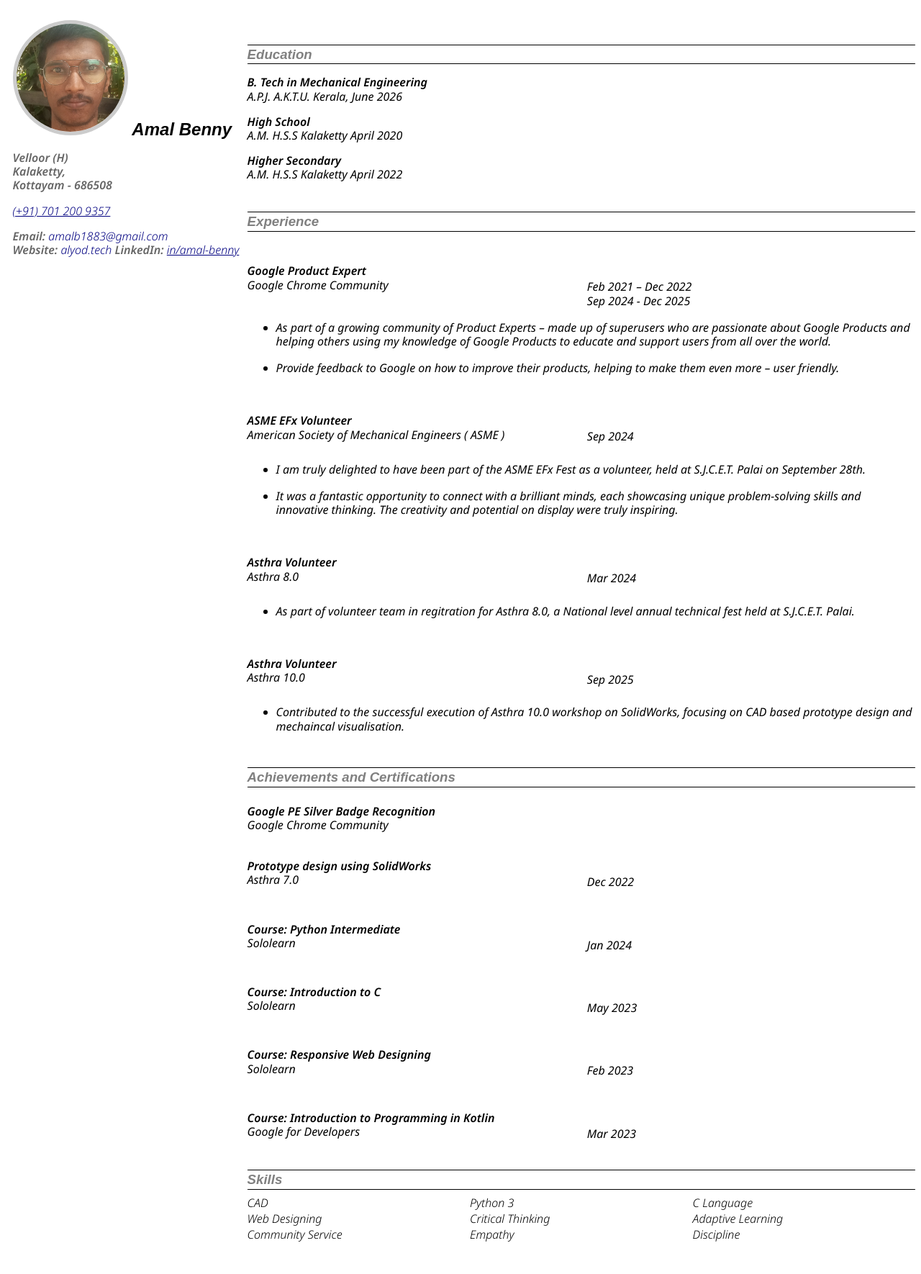
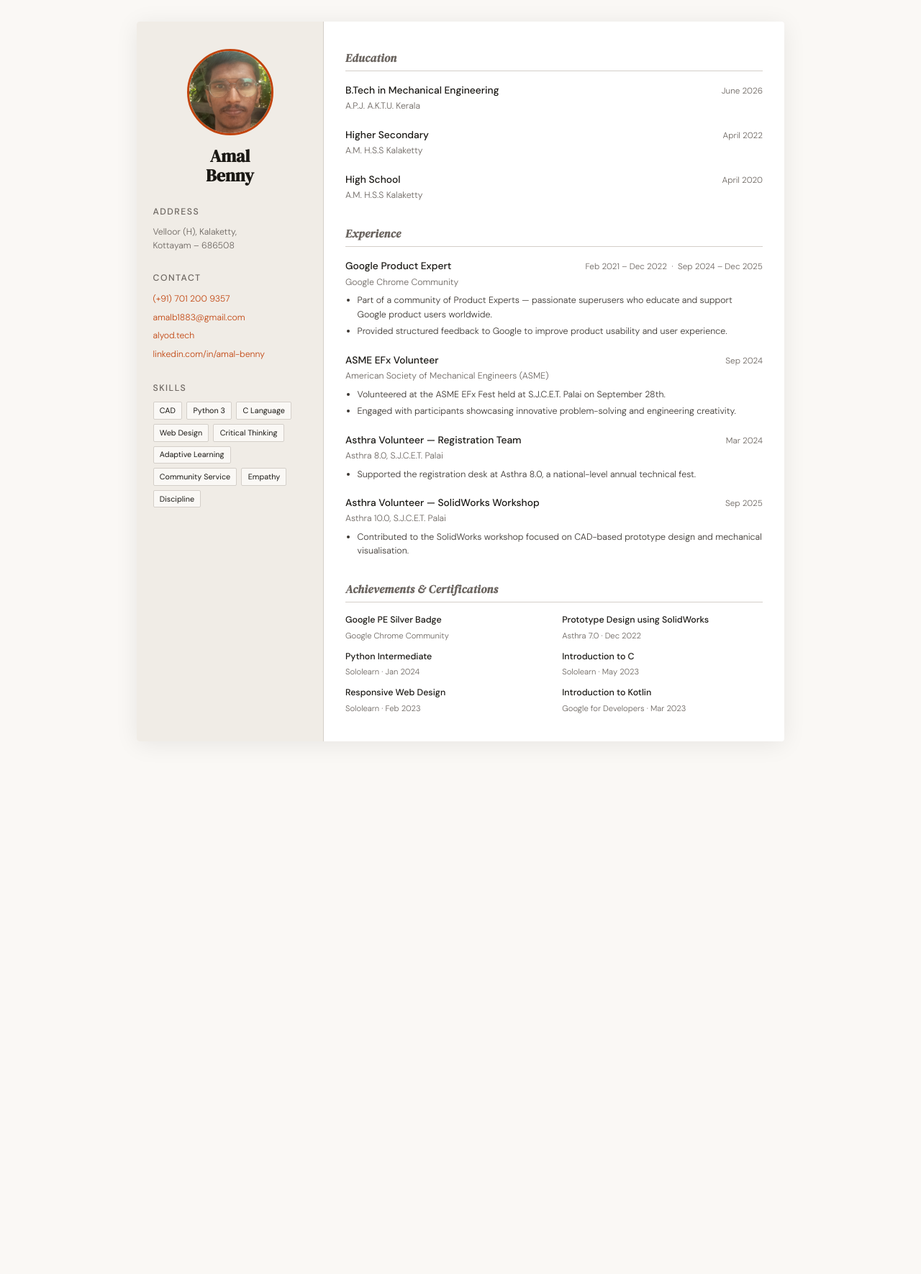
Before and after one commit to amalbenny/amalbenny.github.io, a Jekyll site: the page assets/documents/resume.html, which Jekyll copies as it is, in a window 1280 px wide. Shown: the whole page at 72% size. Built offline with Jekyll 4.4.1, drawn with Linux system fonts in a browser that asks for light colours; after the commit the page ends 1060 px from its top, so only the background shows below that.

Commit message:
Revamp resume HTML with improved structure and styles and upgrading to complete HTML-5
Updated the resume HTML structure and styles, enhancing layout and responsiveness with modern CSS practices. Added meta tags for character set, viewport, and description for better SEO.

```diff
--- a/assets/documents/resume.html
+++ b/assets/documents/resume.html
@@ -1,199 +1,423 @@
-<html>
+<!DOCTYPE html>
+<html lang="en">
 <head>
-	<meta http-equiv="content-type" content="text/html; charset=utf-8"/>
-	<title>Resume | Amal Benny</title>
-	<meta name="generator" content="LibreOffice 24.2.7.2 (Linux)"/>
-	<meta name="created" content="2025-11-06T11:07:27.615518715"/>
-	<link rel="preconnect" href="https://fonts.googleapis.com">
-	<link rel="preconnect" href="https://fonts.gstatic.com" crossorigin>
-	<link href="https://fonts.googleapis.com/css2?family=Noto+Sans:ital,wght@1,300..600&display=swap" rel="stylesheet">
-	<style type="text/css">
-		@page { size: 8.27in 11.69in; margin: 0.7in 0 }
-		body{ display: flex; overflow: auto;
-			  font-family: "Roboto Ann", "Noto Sans", sans-serif; font-optical-sizing: auto; font-weight: 300; font-style: italic;
-			  font-variation-settings: "wdth" 100;
+  <meta charset="UTF-8" />
+  <meta name="viewport" content="width=device-width, initial-scale=1.0" />
+  <meta name="description" content="Resume of Amal Benny – Mechanical Engineering student, Google Product Expert, and tech enthusiast." />
+  <title>Amal Benny — Resume</title>
+
+  <link rel="preconnect" href="https://fonts.googleapis.com" />
+  <link rel="preconnect" href="https://fonts.gstatic.com" crossorigin />
+  <link href="https://fonts.googleapis.com/css2?family=DM+Serif+Display:ital@0;1&family=DM+Sans:ital,opsz,wght@0,9..40,300;0,9..40,400;0,9..40,500;1,9..40,300&display=swap" rel="stylesheet" />
+
+  <style>
+    /* ── Reset & tokens ───────────────────────── */
+    *, *::before, *::after { box-sizing: border-box; margin: 0; padding: 0; }
+
+    :root {
+      --ink:      #1a1814;
+      --muted:    #6b6560;
+      --rule:     #d4cfc9;
+      --accent:   #c1440e;
+      --bg:       #faf8f5;
+      --sidebar:  #f0ece6;
+      --font-serif: "DM Serif Display", Georgia, serif;
+      --font-sans:  "DM Sans", system-ui, sans-serif;
+      --gap: 2rem;
     }
-		b{ font-weight:600; }
-		p { line-height: 120%; margin-bottom: 0.1in; background: transparent }
-		h1 { margin-bottom: 0.08in; background: transparent; page-break-after: avoid }
-		h1.western { font-family: "Liberation Sans", sans-serif; font-size: 18pt; font-weight: bold }
-		h3 { color: #808080; margin-top: 0.1in; margin-bottom: 0.08in; background: transparent; page-break-after: avoid }
-		h3.western { font-family: "Liberation Sans", sans-serif; font-size: 14pt; font-weight: bold }
 
-		/* Custom CSS */
-		.side-bar{ width: 25%; height: 100vh; box-sizing: border-box; margin-left: 0.1in; }
-		main{ flex: 1; box-sizing: border-box; margin-left: 10px; }
-		.grid-list-wrapper-3{
+    html { font-size: 15px; }
+
+    body {
+      background: var(--bg);
+      color: var(--ink);
+      font-family: var(--font-sans);
+      font-weight: 300;
+      line-height: 1.6;
+      min-height: 100vh;
+    }
+
+    a {
+      color: var(--accent);
+      text-decoration: none;
+    }
+    a:hover { text-decoration: underline; }
+
+    /* ── Page shell ───────────────────────────── */
+    .page {
       display: grid;
-			grid-template-columns: 1fr 1fr 1fr; /* 1/3 fraction + 1/3 fraction + 1/3 fraction */
+      grid-template-columns: 260px 1fr;
+      max-width: 900px;
+      margin: 2rem auto;
+      background: #fff;
+      box-shadow: 0 4px 32px rgba(0,0,0,.08);
+      border-radius: 4px;
+      overflow: hidden;
     }
-		/* Ends Here */
+
+    /* ── Sidebar ──────────────────────────────── */
+    aside {
+      background: var(--sidebar);
+      padding: 2.5rem 1.5rem;
+      display: flex;
+      flex-direction: column;
+      gap: 1.8rem;
+      border-right: 1px solid var(--rule);
+    }
+
+    .profile-wrap {
+      display: flex;
+      flex-direction: column;
+      align-items: center;
+      gap: 1rem;
+      text-align: center;
+    }
 
     .profile-pic {
-        width: 150px;
-        height: 150px;
-        border-radius: 50%; /* Makes the image circular */
-        border: 5px solid #ccc; /* Adds a border */
-        object-fit: cover; /* Ensures the image fits within the circle */
+      width: 120px;
+      height: 120px;
+      border-radius: 50%;
+      object-fit: cover;
+      border: 3px solid var(--accent);
+    }
+
+    /* Fallback avatar when image is absent */
+    .profile-fallback {
+      width: 120px;
+      height: 120px;
+      border-radius: 50%;
+      background: linear-gradient(135deg, #d4cfc9, #bbb5ae);
+      border: 3px solid var(--accent);
+      display: flex;
+      align-items: center;
+      justify-content: center;
+      font-family: var(--font-serif);
+      font-size: 2.2rem;
+      color: #fff;
+      letter-spacing: -.02em;
+      flex-shrink: 0;
+    }
+
+    .name {
+      font-family: var(--font-serif);
+      font-size: 1.6rem;
+      line-height: 1.15;
+      color: var(--ink);
+    }
+
+    .sidebar-section { display: flex; flex-direction: column; gap: .4rem; }
+
+    .sidebar-label {
+      font-size: .65rem;
+      font-weight: 500;
+      letter-spacing: .12em;
+      text-transform: uppercase;
+      color: var(--accent);
+      margin-bottom: .2rem;
+    }
+
+    .sidebar-section address {
+      font-style: normal;
+      font-size: .82rem;
+      color: var(--muted);
+      line-height: 1.5;
+    }
+
+    .sidebar-section p {
+      font-size: .82rem;
+      color: var(--muted);
+    }
+
+    .skills-grid {
+      display: flex;
+      flex-wrap: wrap;
+      gap: .4rem;
+    }
+
+    .skill-tag {
+      background: var(--bg);
+      border: 1px solid var(--rule);
+      border-radius: 2px;
+      padding: .18rem .55rem;
+      font-size: .72rem;
+      color: var(--ink);
+      font-weight: 400;
+    }
+
+    /* ── Main content ─────────────────────────── */
+    main {
+      padding: 2.5rem 2rem;
+      display: flex;
+      flex-direction: column;
+      gap: 2rem;
+    }
+
+    /* ── Section titles ───────────────────────── */
+    section > h2 {
+      font-family: var(--font-serif);
+      font-style: italic;
+      font-size: 1.05rem;
+      color: var(--muted);
+      letter-spacing: .02em;
+      border-bottom: 1px solid var(--rule);
+      padding-bottom: .35rem;
+      margin-bottom: 1rem;
+    }
+
+    /* ── Entry rows ───────────────────────────── */
+    .entry { margin-bottom: 1.2rem; }
+    .entry:last-child { margin-bottom: 0; }
+
+    .entry-header {
+      display: flex;
+      justify-content: space-between;
+      align-items: baseline;
+      flex-wrap: wrap;
+      gap: .25rem;
+      margin-bottom: .15rem;
+    }
+
+    .entry-title {
+      font-weight: 500;
+      font-size: .92rem;
+      color: var(--ink);
+    }
+
+    .entry-org {
+      font-size: .82rem;
+      color: var(--muted);
+    }
+
+    .entry-date {
+      font-size: .78rem;
+      color: var(--muted);
+      white-space: nowrap;
+    }
+
+    .entry ul {
+      padding-left: 1.1rem;
+      margin-top: .4rem;
+      display: flex;
+      flex-direction: column;
+      gap: .3rem;
+    }
+
+    .entry ul li {
+      font-size: .83rem;
+      color: #3a3530;
+      line-height: 1.55;
+    }
+
+    /* ── Achievements two-column grid ─────────── */
+    .cert-grid {
+      display: grid;
+      grid-template-columns: 1fr 1fr;
+      gap: .75rem 1.5rem;
+    }
+
+    .cert-item { display: flex; flex-direction: column; gap: .1rem; }
+
+    .cert-name {
+      font-weight: 500;
+      font-size: .83rem;
+      color: var(--ink);
+    }
+
+    .cert-meta {
+      font-size: .75rem;
+      color: var(--muted);
+    }
+
+    /* ── Print / narrow ───────────────────────── */
+    @media (max-width: 700px) {
+      .page {
+        grid-template-columns: 1fr;
+        margin: 0;
+        border-radius: 0;
+        box-shadow: none;
+      }
+      aside { border-right: none; border-bottom: 1px solid var(--rule); }
+      .cert-grid { grid-template-columns: 1fr; }
+    }
+
+    @media print {
+      body { background: #fff; }
+      .page { box-shadow: none; margin: 0; max-width: 100%; border-radius: 0; }
     }
   </style>
 </head>
-	<body lang="en" link="#000080" vlink="#800000" dir="ltr">
 
-	<aside class="side-bar">
-		<h1 class="western">
-        <img src="profile.jpg" alt="Profile Picture" class="profile-pic">
-		Amal Benny</h1>
-		<p><font color="#666666"><b>Velloor (H)<br/>
-		Kalaketty,<br/>
-		Kottayam
-		- 686508</b></font></p>
-		<p><font color="#666666"><a href="tel:+917012009357">(+91) 701 200 9357</a><br/>
-		</font></p>
-		<p><font color="#666666"><b>Email: </b><a style="text-decoration: none;" href="mailto:amalb1883@gmail.com">amalb1883@gmail.com</a><br/>
-		<b>Website:</b>
-		<a href="https://alyod.tech/" style="text-decoration: none;" target="_blank" rel="noopener noreferrer">alyod.tech</a>
-        <b>LinkedIn:</b>
-        <a href="https://linkedin.com/in/amal-benny" target="_blank" rel="noopener noreferrer">in/amal-benny</a></font></p>
+<body>
+  <div class="page">
 
+    <!-- ── Sidebar ── -->
+    <aside>
+      <div class="profile-wrap">
+        <!-- Shows fallback initials if profile.jpg is unavailable -->
+        <img
+          src="profile.jpg"
+          alt="Amal Benny"
+          class="profile-pic"
+          onerror="this.style.display='none';this.nextElementSibling.style.display='flex';"
+        />
+        <div class="profile-fallback" style="display:none;" aria-hidden="true">AB</div>
+        <h1 class="name">Amal<br/>Benny</h1>
+      </div>
+
+      <div class="sidebar-section">
+        <p class="sidebar-label">Address</p>
+        <address>
+          Velloor (H), Kalaketty,<br/>
+          Kottayam – 686508
+        </address>
+      </div>
+
+      <div class="sidebar-section">
+        <p class="sidebar-label">Contact</p>
+        <p><a href="tel:+917012009357">(+91) 701 200 9357</a></p>
+        <p><a href="mailto:amalb1883@gmail.com">amalb1883@gmail.com</a></p>
+        <p><a href="https://alyod.tech/" target="_blank" rel="noopener noreferrer">alyod.tech</a></p>
+        <p><a href="https://linkedin.com/in/amal-benny" target="_blank" rel="noopener noreferrer">linkedin.com/in/amal-benny</a></p>
+      </div>
+
+      <div class="sidebar-section">
+        <p class="sidebar-label">Skills</p>
+        <div class="skills-grid" role="list">
+          <span class="skill-tag" role="listitem">CAD</span>
+          <span class="skill-tag" role="listitem">Python 3</span>
+          <span class="skill-tag" role="listitem">C Language</span>
+          <span class="skill-tag" role="listitem">Web Design</span>
+          <span class="skill-tag" role="listitem">Critical Thinking</span>
+          <span class="skill-tag" role="listitem">Adaptive Learning</span>
+          <span class="skill-tag" role="listitem">Community Service</span>
+          <span class="skill-tag" role="listitem">Empathy</span>
+          <span class="skill-tag" role="listitem">Discipline</span>
+        </div>
+      </div>
     </aside>
 
-	<main><br/><br/>
-		<h3 class="western" style="border-top: 1px solid #000000; border-bottom: 1px solid #000000; border-left: none; border-right: none; padding: 0.02in 0in">
-		Education</h3>
+    <!-- ── Main ── -->
+    <main>
 
-		<p><b>B. Tech in Mechanical Engineering</b><span style="font-weight: normal"><br/>
-		A.P.J.
-		A.K.T.U. Kerala, </span><span style="font-weight: normal">June 2026</span></p>
+      <!-- Education -->
+      <section aria-labelledby="edu-heading">
+        <h2 id="edu-heading">Education</h2>
 
-		<p><b>High School </b><span style="font-weight: normal"><br/>
-		A.M. H.S.S Kalaketty </span><span style="font-weight: normal">April 2020</span></p>
+        <div class="entry">
+          <div class="entry-header">
+            <span class="entry-title">B.Tech in Mechanical Engineering</span>
+            <span class="entry-date">June 2026</span>
+          </div>
+          <p class="entry-org">A.P.J. A.K.T.U. Kerala</p>
+        </div>
 
-		<p><b>Higher Secondary</b><span style="font-weight: normal"><br/>
-		A.M. H.S.S Kalaketty </span><span style="font-weight: normal">April 2022</span></p>
-		<br/>
+        <div class="entry">
+          <div class="entry-header">
+            <span class="entry-title">Higher Secondary</span>
+            <span class="entry-date">April 2022</span>
+          </div>
+          <p class="entry-org">A.M. H.S.S Kalaketty</p>
+        </div>
 
-		<h3 class="western" style="border-top: 1px solid #000000; border-bottom: 1px solid #000000; border-left: none; border-right: none; padding: 0.02in 0in">
-		Experience</h3>
-		<br/>
+        <div class="entry">
+          <div class="entry-header">
+            <span class="entry-title">High School</span>
+            <span class="entry-date">April 2020</span>
+          </div>
+          <p class="entry-org">A.M. H.S.S Kalaketty</p>
+        </div>
+      </section>
 
-		<div id="Section1" dir="ltr" gutter="0" style="column-count: 2"><p align="left">
-			<b>Google Product Expert<br/>
-		</b><span style="font-weight: normal">Google Chrome Community</span></p><br/>
-			<p style="font-weight: normal">Feb 2021 – Dec 2022 <br> Sep 2024 - Dec 2025
-			</p>
+      <!-- Experience -->
+      <section aria-labelledby="exp-heading">
+        <h2 id="exp-heading">Experience</h2>
+
+        <div class="entry">
+          <div class="entry-header">
+            <span class="entry-title">Google Product Expert</span>
+            <span class="entry-date">Feb 2021 – Dec 2022 &nbsp;·&nbsp; Sep 2024 – Dec 2025</span>
           </div>
+          <p class="entry-org">Google Chrome Community</p>
           <ul>
-			<li><p style="font-weight: normal">As  part of a growing community
-			of Product Experts – made up of superusers who are passionate
-			about Google Products and helping others using my knowledge of
-			Google Products to educate and support users from all over the
-			world.
+            <li>Part of a community of Product Experts — passionate superusers who educate and support Google product users worldwide.</li>
+            <li>Provided structured feedback to Google to improve product usability and user experience.</li>
+          </ul>
         </div>
-			<li><p style="font-weight: normal">Provide feedback to Google on how
-			to improve their products, helping to make them even more – user
-			friendly.</div>
+
+        <div class="entry">
+          <div class="entry-header">
+            <span class="entry-title">ASME EFx Volunteer</span>
+            <span class="entry-date">Sep 2024</span>
+          </div>
+          <p class="entry-org">American Society of Mechanical Engineers (ASME)</p>
+          <ul>
+            <li>Volunteered at the ASME EFx Fest held at S.J.C.E.T. Palai on September 28th.</li>
+            <li>Engaged with participants showcasing innovative problem-solving and engineering creativity.</li>
           </ul>
-		<br/>
+        </div>
 
-		<div id="Section2" dir="ltr" gutter="0" style="column-count: 2"><p align="left">
-			<b>ASME EFx Volunteer</b><u><b><br/>
-		</b></u><span style="font-weight: normal">American
-			Society of Mechanical Engineers ( ASME )</span></p><br/>
-			<p style="font-weight: normal">Sep 2024</p>
+        <div class="entry">
+          <div class="entry-header">
+            <span class="entry-title">Asthra Volunteer — Registration Team</span>
+            <span class="entry-date">Mar 2024</span>
           </div>
+          <p class="entry-org">Asthra 8.0, S.J.C.E.T. Palai</p>
           <ul>
-			<li><p style="font-weight: normal"> I am truly delighted to have
-			been part of the ASME EFx Fest as a volunteer, held at S.J.C.E.T.
-			Palai on September 28th.</div>
-			<li><p style="font-weight: normal">It was a fantastic opportunity to
-			connect with a brilliant minds, each showcasing unique
-			problem-solving skills and innovative thinking. The creativity and
-			potential on display were truly inspiring.</div>
+            <li>Supported the registration desk at Asthra 8.0, a national-level annual technical fest.</li>
           </ul>
-		<br/>
+        </div>
 
-		<div id="Section3" dir="ltr" gutter="0" style="column-count: 2"><p align="left">
-			<b>Asthra Volunteer<br/>
-		</b><span style="font-weight: normal">Asthra 8.0</span></p><br/>
-			<p style="font-weight: normal">Mar 2024
-			</p>
+        <div class="entry">
+          <div class="entry-header">
+            <span class="entry-title">Asthra Volunteer — SolidWorks Workshop</span>
+            <span class="entry-date">Sep 2025</span>
           </div>
+          <p class="entry-org">Asthra 10.0, S.J.C.E.T. Palai</p>
           <ul>
-			<li><p style="font-weight: normal">As  part of volunteer team in regitration
-			for Asthra 8.0, a National level annual technical fest held at S.J.C.E.T. Palai.
+            <li>Contributed to the SolidWorks workshop focused on CAD-based prototype design and mechanical visualisation.</li>
+          </ul>
         </div>
-		</ul>
-		<br/>
+      </section>
 
-		<div id="Section4" dir="ltr" gutter="0" style="column-count: 2"><p align="left">
-			<b>Asthra Volunteer<br/>
-		</b><span style="font-weight: normal">Asthra 10.0</span></p><br/>
-			<p style="font-weight: normal">Sep 2025
-			</p>
+      <!-- Achievements & Certifications -->
+      <section aria-labelledby="cert-heading">
+        <h2 id="cert-heading">Achievements &amp; Certifications</h2>
+        <div class="cert-grid">
+
+          <div class="cert-item">
+            <span class="cert-name">Google PE Silver Badge</span>
+            <span class="cert-meta">Google Chrome Community</span>
           </div>
-		<ul>
-			<li><p style="font-weight: normal">Contributed to the successful execution
-				of Asthra 10.0 workshop on SolidWorks, focusing on CAD based prototype
-				design and mechaincal visualisation.
+
+          <div class="cert-item">
+            <span class="cert-name">Prototype Design using SolidWorks</span>
+            <span class="cert-meta">Asthra 7.0 · Dec 2022</span>
           </div>
-		</ul>
-		<br/>
-		<h3 class="western" style="border-top: 1px solid #000000; border-bottom: 1px solid #000000; border-left: none; border-right: none; padding: 0.02in 0in">Achievements and Certifications</h3>
 
-		<div id="Section5" dir="ltr" gutter="0" style="column-count: 2"><p align="left">
-			<b>Google PE Silver Badge Recognition<br/></b>
-			<span style="font-weight: normal">Google Chrome Community</span></p><br/>
-			<p style="font-weight: normal"></p>
-		</div><br/>
+          <div class="cert-item">
+            <span class="cert-name">Python Intermediate</span>
+            <span class="cert-meta">Sololearn · Jan 2024</span>
+          </div>
 
-		<div id="Section6" dir="ltr" gutter="0" style="column-count: 2"><p align="left">
-			<b>Prototype design using SolidWorks<br/></b>
-			<span style="font-weight: normal">Asthra 7.0</span></p><br/>
-			<p style="font-weight: normal">Dec 2022</p>
-		</div><br/>
-		<div id="Section7" dir="ltr" gutter="0" style="column-count: 2"><p align="left">
-			<b>Course: Python Intermediate<br/></b>
-			<span style="font-weight: normal">Sololearn</span></p><br/>
-			<p style="font-weight: normal">Jan 2024</p>
+          <div class="cert-item">
+            <span class="cert-name">Introduction to C</span>
+            <span class="cert-meta">Sololearn · May 2023</span>
           </div>
-		<br/>
-		<div id="Section8" dir="ltr" gutter="0" style="column-count: 2"><p align="left">
-			<b>Course: Introduction to C<br/></b>
-			<span style="font-weight: normal">Sololearn</span></p><br/>
-			<p style="font-weight: normal">May 2023</p>
-		</div><br/>
 
-		<div id="Section9" dir="ltr" gutter="0" style="column-count: 2"><p align="left">
-			<b>Course: Responsive Web Designing<br/></b>
-			<span style="font-weight: normal">Sololearn</span></p><br/>
-			<p style="font-weight: normal">Feb 2023</p>
-		</div><br>
+          <div class="cert-item">
+            <span class="cert-name">Responsive Web Design</span>
+            <span class="cert-meta">Sololearn · Feb 2023</span>
+          </div>
 
+          <div class="cert-item">
+            <span class="cert-name">Introduction to Kotlin</span>
+            <span class="cert-meta">Google for Developers · Mar 2023</span>
+          </div>
 
+        </div>
+      </section>
 
-		<div id="Section10" dir="ltr" gutter="0" style="column-count: 2"><p align="left">
-			<b>Course: Introduction to Programming in Kotlin<br/></b>
-			<span style="font-weight: normal">Google for Developers</span></p><br/>
-			<p style="font-weight: normal">Mar 2023</p>
-		</div><br>
-
-		<h3 class="western" style="border-top: 1px solid #000000; border-bottom: 1px solid #000000; border-left: none; border-right: none; padding: 0.02in 0in">
-		Skills</h3>
-		<div id="Section11">
-			<div class="grid-list-wrapper-3">
-				<div class="grid-list">CAD</div>
-				<div class="grid-list">Python 3</div>
-				<div class="grid-list">C Language</div>
-				<div class="grid-list">Web Designing</div>
-				<div class="grid-list">Critical Thinking</div>
-				<div class="grid-list">Adaptive Learning</div>
-				<div class="grid-list">Community Service</div>
-				<div class="grid-list">Empathy</div>
-				<div class="grid-list">Discipline</div>
+    </main>
   </div>
-		</div>
-		<br/><br/>
-	</main>
 </body>
 </html>
```
Lines whose indentation alone changed are shown as unchanged.
